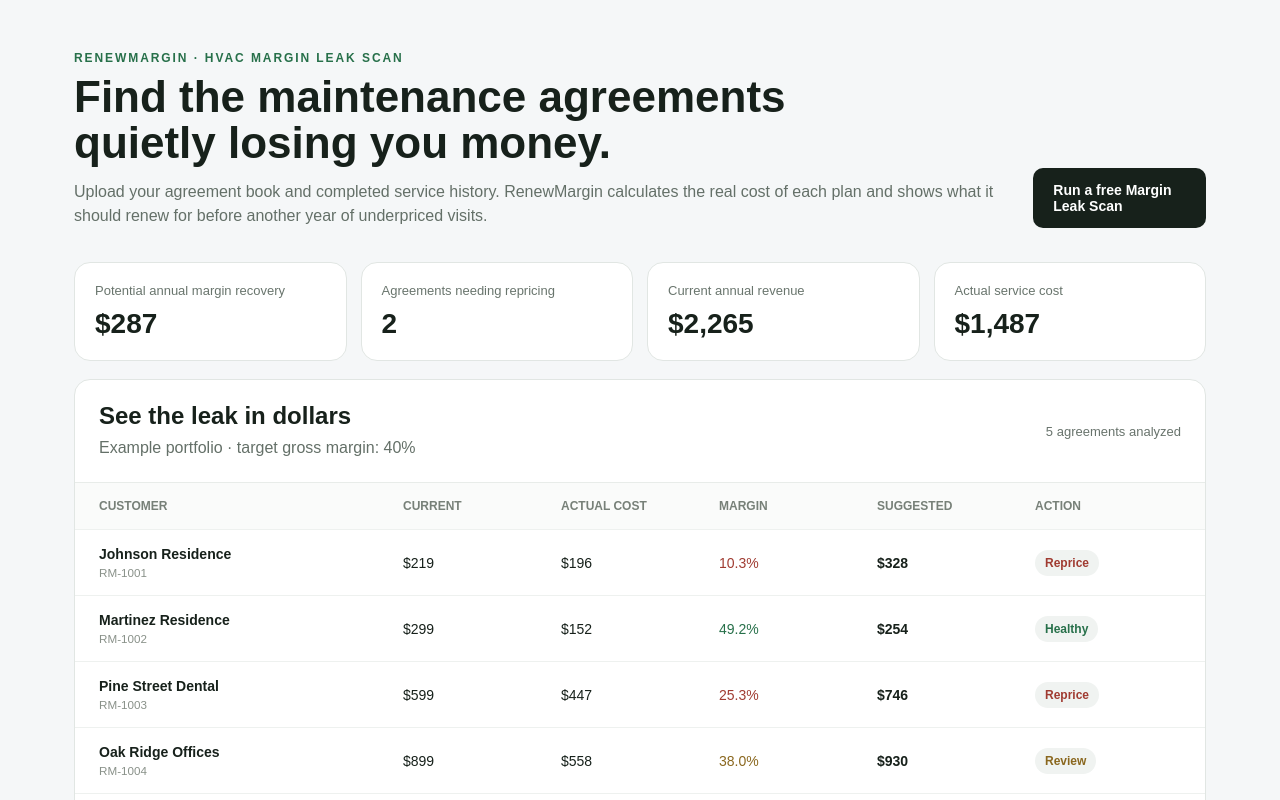
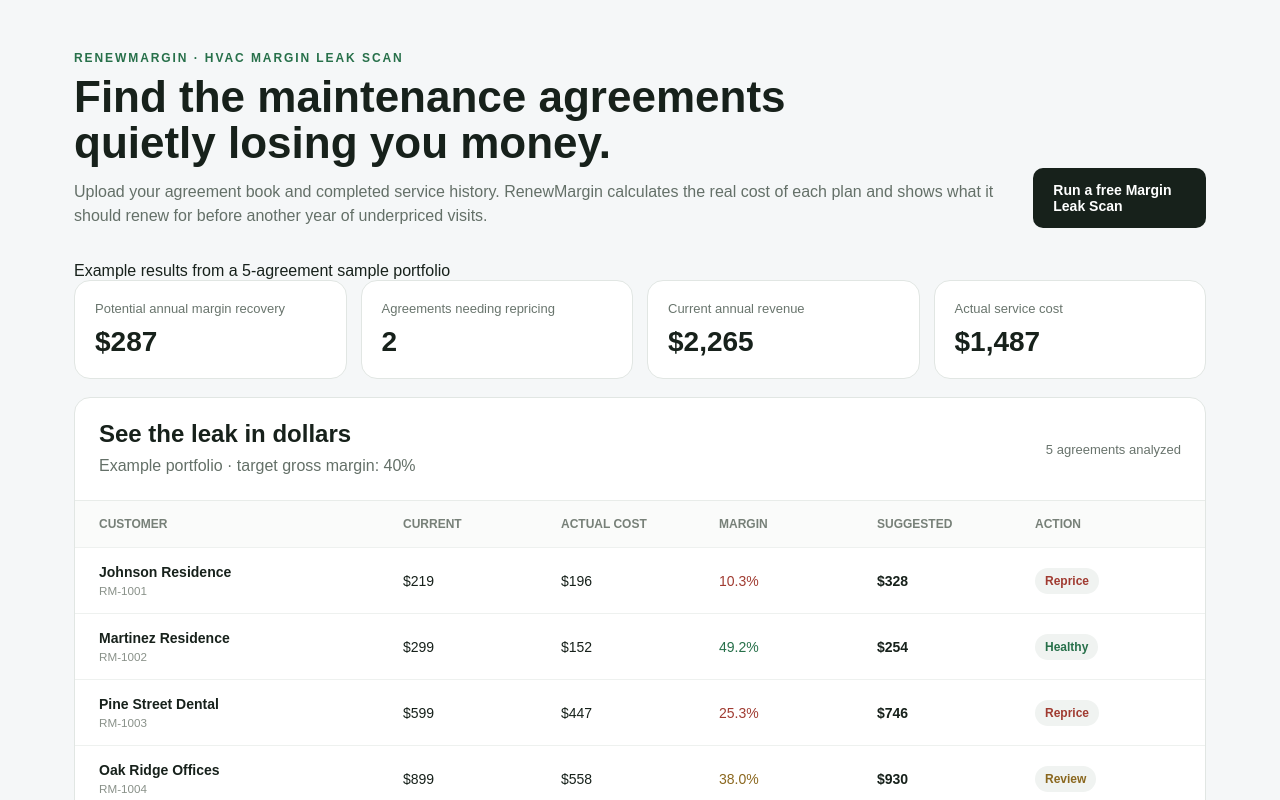
Before and after one commit to cruptlabs-cmd/renewmargin, a Next.js app: page / in a window 1280 px wide. Shown: the top 800 px of the page. Built offline with nearby package versions, Linux system fonts and the light colour scheme.

Commit message:
Clarify demo results on launch homepage

```diff
--- a/app/page.tsx
+++ b/app/page.tsx
@@ -13,9 +13,10 @@
         <h1>Find the maintenance agreements quietly losing you money.</h1>
         <p>Upload your agreement book and completed service history. RenewMargin calculates the real cost of each plan and shows what it should renew for before another year of underpriced visits.</p>
       </div>
-      <Link className="button" href="/history">Run a free Margin Leak Scan</Link>
+      <Link className="button primaryCta" href="/history">Run a free Margin Leak Scan</Link>
     </header>
 
+    <div className="demoNote">Example results from a 5-agreement sample portfolio</div>
     <section className="metrics">
       <article><span>Potential annual margin recovery</span><strong>{money.format(report.potentialUpside)}</strong></article>
       <article><span>Agreements needing repricing</span><strong>{report.needsRepricing}</strong></article>
```
